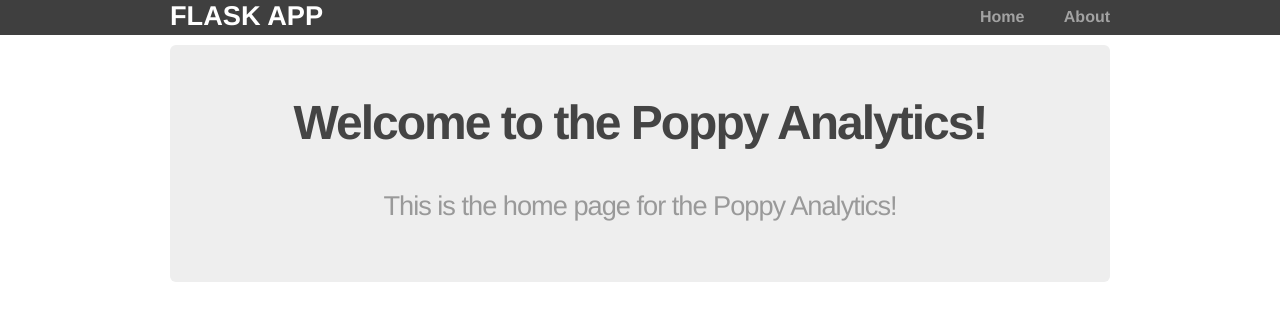
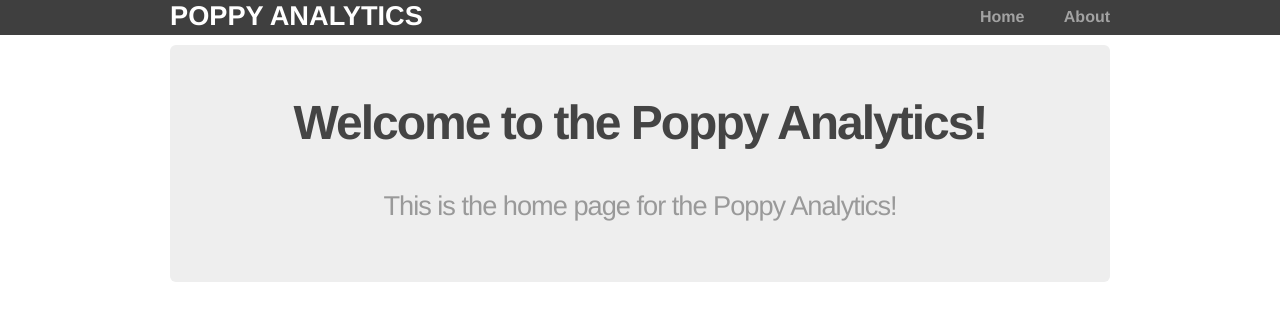
Before and after one commit to obulpathi/analytics, a Flask app: page / in a window 1280 px wide. Shown: the top 321 px of the page. Run offline with Flask 2, Linux system fonts and the light colour scheme.

Commit message:
Templates

```diff
--- a/app/templates/layout.html
+++ b/app/templates/layout.html
@@ -1,14 +1,14 @@
 <!DOCTYPE html>
 <html>
   <head>
-    <title>Flask App</title>
+    <title>Poppy Analytics</title>
     <strong><link rel="stylesheet" href="{{ url_for('static', filename='css/main.css') }}"></strong>
   </head>
   <body>
 
   <header>
     <div class="container">
-      <h1 class="logo">Flask App</h1>
+      <h1 class="logo">Poppy Analytics</h1>
         <strong><nav>
           <ul class="menu">
             <li><a href="{{ url_for('home') }}">Home</a></li>
```
